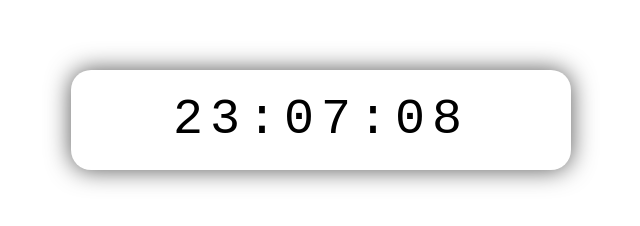
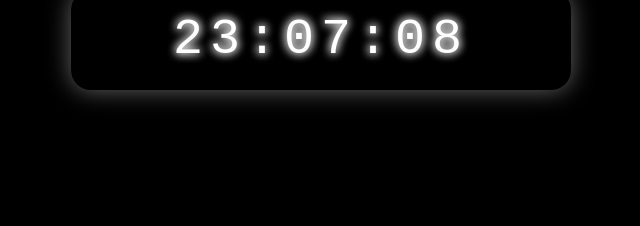
Before and after one commit to cNikoc/Clock-Reloj, a plain HTML site: page index.html in a window 1280 px wide. Shown: the whole page, without its empty margins (319-959 px from the left). Drawn offline with Linux system fonts and the light colour scheme.

Commit message:
background

```diff
--- a/style.css
+++ b/style.css
@@ -1,13 +1,16 @@
+body {background: #000;}
+
 .clock {
+	color: #fff;
 	display: flex;
 	justify-content: center;
 	align-items: center;
 	background: url(madera.png);
 	width: 10em;
 	height: 2em;
-	margin: 70px auto;
+	margin: -10px auto;
 	border-radius: 20px;
-	box-shadow: 0 0 25px 0 #555;
+	box-shadow: 0 0 25px 0 #666;
 	text-shadow: 0 0 10px #fff, 0 0 10px #fff;
 	font-size: 50px;
 	font-family: monospace;
```
